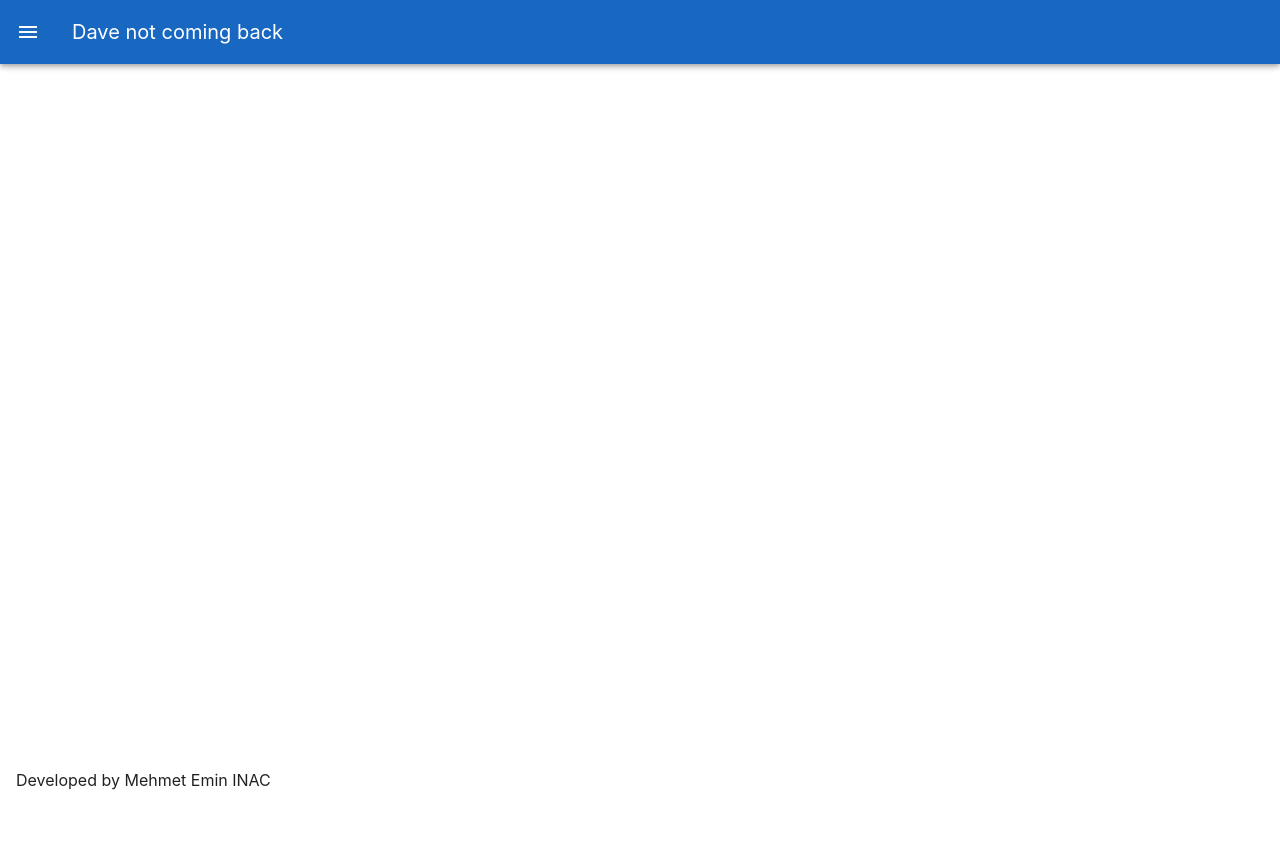
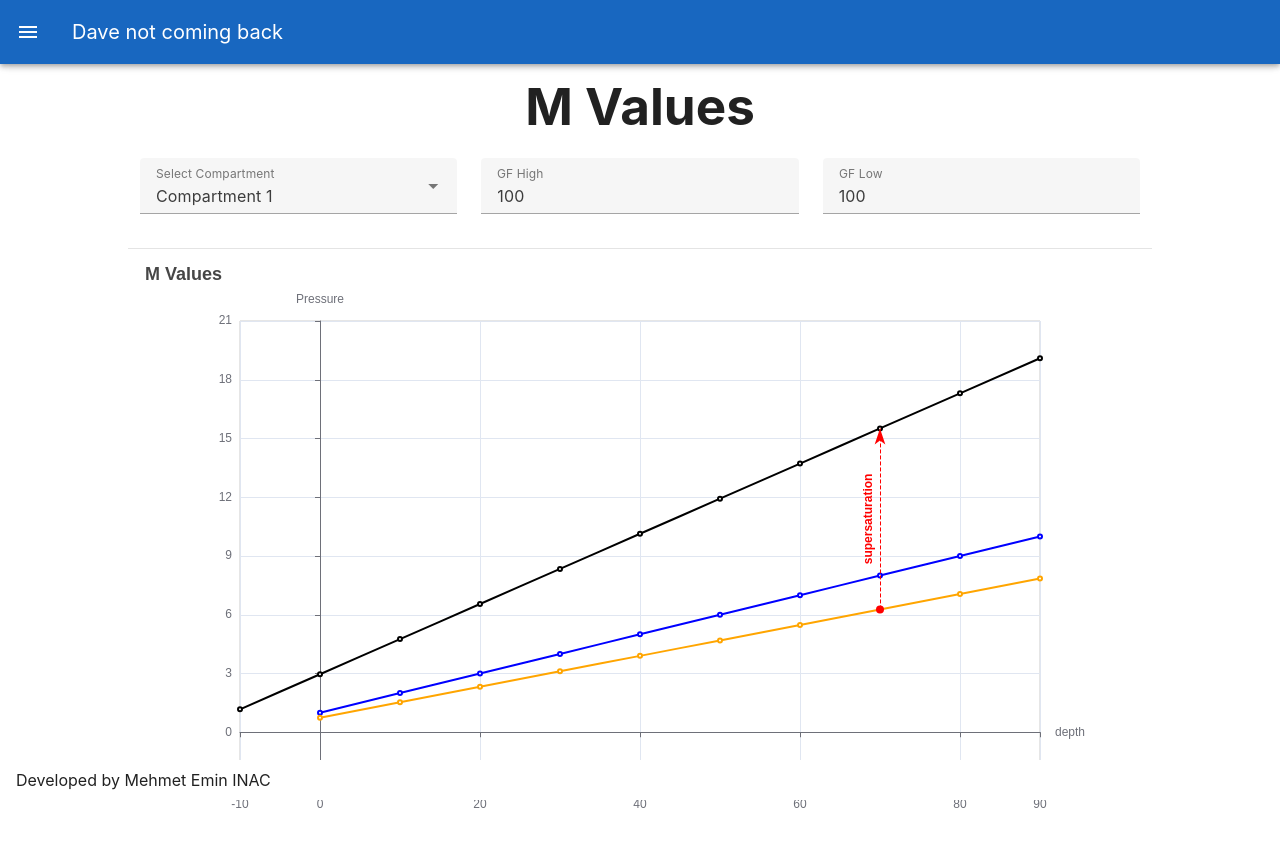
Before and after one commit to meinac/dave, a Vue app: page /m-values in a window 1280 px wide. Shown: the top 846 px of the page. Built offline with nearby package versions, Linux system fonts and the light colour scheme.

Commit message:
Implement MValues page

```diff
--- a/package.json
+++ b/package.json
@@ -12,6 +12,7 @@
     "@mdi/font": "^7.4.47",
     "material-design-icons-iconfont": "^6.7.0",
     "vue": "^3.5.13",
+    "vue-echarts": "^7.0.3",
     "vue-router": "^4.5.0",
     "vuetify": "^3.7.6"
   },
--- /dev/null
+++ b/src/pages/MValues.vue
@@ -0,0 +1,227 @@
+<script>
+import N2 from '../models/N2'
+import { M_VALUES, G_VALUES } from '../constants/buhlmann'
+
+import { use } from 'echarts/core';
+import { CanvasRenderer } from 'echarts/renderers';
+import { LineChart } from 'echarts/charts';
+import { GridComponent, TooltipComponent, TitleComponent, MarkLineComponent } from 'echarts/components';
+import VChart from 'vue-echarts';
+
+use([CanvasRenderer, LineChart, GridComponent, TooltipComponent, TitleComponent, MarkLineComponent]);
+
+const depths = Array.from({length: 12}, (_, i) => (i - 1));
+
+export default {
+  components: {
+    VChart
+  },
+  data() {
+    return {
+      selectedCompartment: 0,
+      gfHigh: 100,
+      gfLow: 100,
+      dropdownOptions: Array.from({ length: 16 }, (_, i) => ({ title: `Compartment ${i + 1}`, value: i })),
+      chartOptions: {
+        title: {
+          text: 'M Values'
+        },
+        tooltip: {
+          trigger: 'axis'
+        },
+        xAxis: {
+          type: 'value',
+          name: 'depth',
+          min: -10,
+          max: 90
+        },
+        yAxis: {
+          type: 'value',
+          name: 'Pressure',
+        },
+        series: [
+          {
+            name: 'M(d)',
+            type: 'line',
+            data: this.generateMValues(0),
+            smooth: true,
+            lineStyle: {
+              color: 'black',
+              width: 2
+            },
+            itemStyle: {
+              color: 'black'
+            }
+          },
+          {
+            name: 'Ambient Pressure',
+            type: 'line',
+            data: this.generateAmbientPressureData(),
+            smooth: true,
+            lineStyle: {
+              color: 'blue',
+              width: 2
+            },
+            itemStyle: {
+              color: 'blue'
+            }
+          },
+          {
+            name: 'PP N2',
+            type: 'line',
+            data: this.generatePPN2(),
+            smooth: true,
+            lineStyle: {
+              color: 'orange',
+              width: 2
+            },
+            itemStyle: {
+              color: 'orange'
+            },
+            markLine: {
+              lineStyle: {
+                color: 'red'
+              },
+              label: {
+                show: true,
+                formatter: 'supersaturation',
+                position: 'middle',
+                color: 'red',
+                fontSize: 12,
+                fontWeight: 'bold'
+              },
+              data: this.superSaturationMarkLineData(0),
+            }
+          }
+        ],
+        grid: {
+          show: true,
+          borderColor: '#ccc',
+          borderWidth: 1,
+        }
+      }
+    }
+  },
+  methods: {
+    generateMValues(compartment) {
+      return depths.map((depth) => [((depth - 1) * 10), (M_VALUES[compartment] + depth * G_VALUES[compartment]).toFixed(4)]);
+    },
+    generateAmbientPressureData() {
+      return depths.slice(1).map((depth) => [depth * 10, depth + 1]);
+    },
+    generatePPN2() {
+      return depths.slice(1).map((depth) => [depth * 10, N2.ppAt(depth * 10).toFixed(4)]);
+    },
+    superSaturationMarkLineData(compartment) {
+      const mValues = this.generateMValues(compartment);
+      const ppN2 = this.generatePPN2();
+
+      return [[{ xAxis: 70, yAxis: ppN2[7][1]}, { xAxis: 70, yAxis: mValues[9][1]}]];
+    },
+    updateGFLine() {
+      this.chartOptions.series[3] = {
+        name: 'GF line',
+        type: 'line',
+        data: this.generateGFLineData(),
+        lineStyle: {
+          color: 'green',
+          width: 2
+        },
+        itemStyle: {
+          color: 'green'
+        },
+        markLine: {
+          lineStyle: {
+            color: 'green'
+          },
+          label: {
+            show: true,
+            formatter: 'safety buffer',
+            position: 'middle',
+            color: 'green',
+            fontSize: 12,
+            fontWeight: 'bold'
+          },
+          data: this.GFMarklineData(),
+        }
+      }
+    },
+    generateGFLineData() {
+      if(this.gfLow == 100 && this.gfHigh == 100) return [];
+
+      const originalMValues = this.generateMValues(this.selectedCompartment);
+      const initialAmbientPressure = 10;
+
+      const gfLowPP = (this.gfLow / 100.0) * (originalMValues[11][1] - initialAmbientPressure) + initialAmbientPressure;
+      const gfHighPP = (this.gfHigh / 100.0) * (originalMValues[2][1] - 1) + 1;
+      const slope = (gfHighPP - gfLowPP) / 90;
+
+      return Array.from({ length: 10 }, (_, i) => [originalMValues[i + 2][0], (gfHighPP - slope * i * 10)]);
+    },
+    GFMarklineData() {
+      if(this.gfLow == 100) return [];
+
+      const gFLineData = this.generateGFLineData();
+      const mValues = this.generateMValues(this.selectedCompartment);
+
+      return [[{ xAxis: 80, yAxis: gFLineData[8][1]}, { xAxis: 80, yAxis: mValues[10][1]}]];
+    }
+  },
+  watch: {
+    selectedCompartment(newSelectedCompartment) {
+      this.chartOptions.series[0].data = this.generateMValues(newSelectedCompartment);
+      this.chartOptions.series[2].markLine.data = this.superSaturationMarkLineData(newSelectedCompartment);
+      this.updateGFLine();
+    },
+    gfHigh(newGfHigh) {
+      this.updateGFLine();
+    },
+    gfLow(newGfLow) {
+      this.updateGFLine();
+    }
+  },
+}
+</script>
+
+<template>
+  <v-row>
+    <v-col cols="12">
+      <h1>M Values</h1>
+    </v-col>
+  </v-row>
+  <v-row>
+    <v-col cols="4">
+      <v-select
+        v-model="selectedCompartment"
+        :items="dropdownOptions"
+        label="Select Compartment"
+      ></v-select>
+    </v-col>
+    <v-col cols="4">
+      <v-text-field
+        v-model="gfHigh"
+        label="GF High"
+        type="number"
+        required
+        full-width />
+    </v-col>
+    <v-col cols="4">
+      <v-text-field
+        v-model="gfLow"
+        label="GF Low"
+        type="number"
+        required
+        full-width />
+    </v-col>
+  </v-row>
+  <v-row>
+    <v-divider />
+  </v-row>
+  <v-row>
+    <v-col cols="12">
+      <div style="height: 600px; width: 1000px">
+        <v-chart :option="chartOptions" autoresize />
+      </div>
+    </v-col>
+  </v-row>
+</template>
--- a/src/pages/NoDeco.vue
+++ b/src/pages/NoDeco.vue
@@ -60,7 +60,6 @@ export default {
               v-model="formData.depth"
               label="Enter depth"
               type="number"
-              :rules="depthRules"
               required
               full-width
             ></v-text-field>
--- a/src/router/router.js
+++ b/src/router/router.js
@@ -1,10 +1,12 @@
 import { createRouter, createWebHistory } from 'vue-router';
 import HomePage from '../pages/HomePage.vue';
 import NoDeco from '../pages/NoDeco.vue';
+import MValues from '../pages/MValues.vue';
 
 const routes = [
   { path: '/', name: 'Home', component: HomePage },
   { path: '/no-deco', name: 'No-Deco', component: NoDeco },
+  { path: '/m-values', name: 'M Values', component: MValues },
 ];
 
 const router = createRouter({
```
Also changed, not shown: 1 other file (tests, documents, lock files or other folders).
